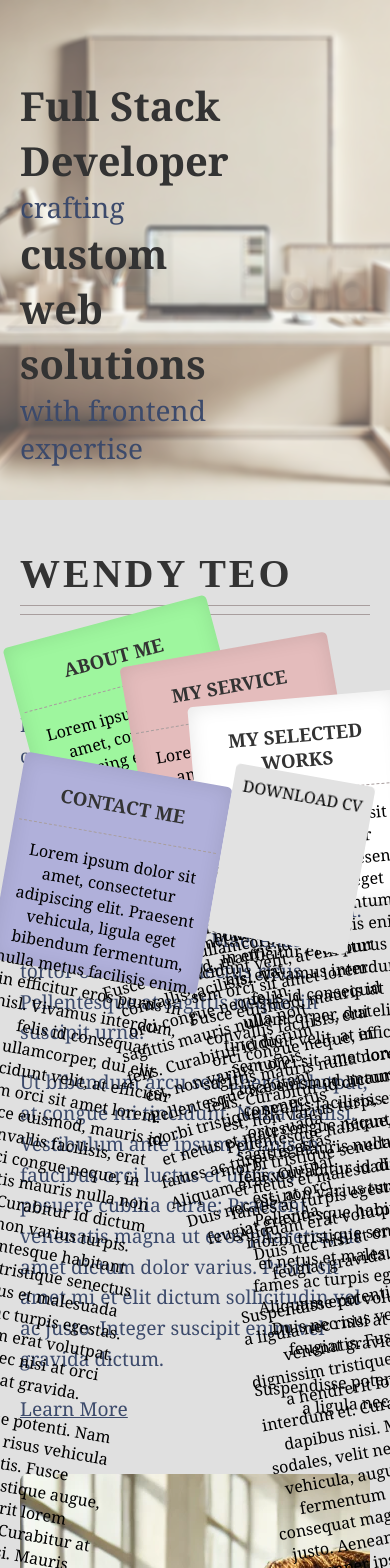
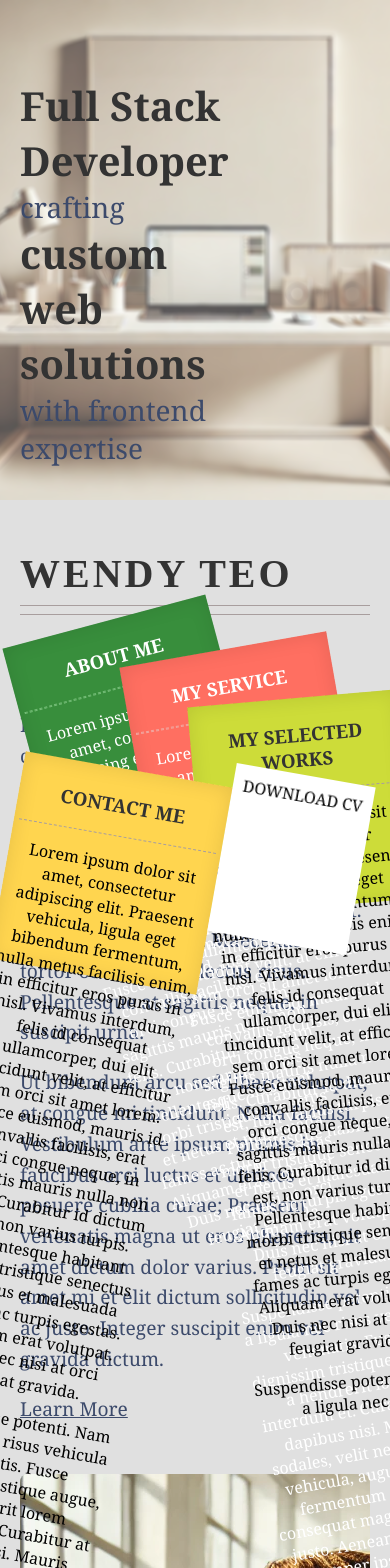
Before and after one commit to wteo/resumeWebsite2, a React (Create React App) app in the folder my-react-app/: page / in a window 390 px wide. Shown: the top 1568 px of the page. Built offline with nearby package versions, Linux system fonts and the light colour scheme; a web font is replaced by a local one.

Commit message:
Updated style

```diff
--- a/my-react-app/src/App.js
+++ b/my-react-app/src/App.js
@@ -36,24 +36,24 @@ function App() {
       <header className="header__menu">
       </header>
       <section className="folder" style={{ transform: isVisible ? 'translateY(0)' : 'translateY(100%)', opacity: isVisible ? 1 : 0 }}>
-        <div className="file blue">
+        <div className="file yellow">
           <h3>CONTACT ME</h3>
           <hr />
           <p>Lorem ipsum dolor sit amet, consectetur adipiscing elit. Praesent vehicula, ligula eget bibendum fermentum, nulla metus facilisis enim, in efficitur eros purus in nisl. Vivamus interdum, felis id consequat ullamcorper, dui elit tincidunt velit, at efficitur sem orci sit amet lorem. Fusce euismod, mauris id convallis facilisis, erat orci congue neque, in sagittis mauris nulla non felis. Curabitur id dictum est, non varius turpis. Pellentesque habitant morbi tristique senectus et netus et malesuada fames ac turpis egestas. Aliquam erat volutpat. Duis nec nisi at orci feugiat gravida.</p>
           <p>Suspendisse potenti. Nam a ligula nec risus vehicula venenatis. Fusce dignissim tristique augue, a hendrerit lorem interdum et. Curabitur at dapibus nisi. Mauris sodales, velit nec egestas vehicula, augue tortor fermentum erat, ac consequat magna nunc ut justo. Aenean tincidunt semper ipsum non facilisis. Aenean quis suscipit lorem.</p>
         </div>
-        <div className="file green">
+        <div className="file forest">
           <h3>ABOUT ME</h3>
           <hr />
           <p>Lorem ipsum dolor sit amet, consectetur adipiscing elit. Praesent vehicula, ligula eget bibendum fermentum, nulla metus facilisis enim, in efficitur eros purus in nisl. Vivamus interdum, felis id consequat ullamcorper, dui elit tincidunt velit, at efficitur sem orci sit amet lorem. Fusce euismod, mauris id convallis facilisis, erat orci congue neque, in sagittis mauris nulla non felis. Curabitur id dictum est, non varius turpis. Pellentesque habitant morbi tristique senectus et netus et malesuada fames ac turpis egestas. Aliquam erat volutpat. Duis nec nisi at orci feugiat gravida.</p>
         </div>
-        <div className="file pink">
+        <div className="file coral">
           <h3>MY SERVICE</h3>
           <hr />
           <p>Lorem ipsum dolor sit amet, consectetur adipiscing elit. Praesent vehicula, ligula eget bibendum fermentum, nulla metus facilisis enim, in efficitur eros purus in nisl. Vivamus interdum, felis id consequat ullamcorper, dui elit tincidunt velit, at efficitur sem orci sit amet lorem. Fusce euismod, mauris id convallis facilisis, erat orci congue neque, in sagittis mauris nulla non felis. Curabitur id dictum est, non varius turpis. Pellentesque habitant morbi tristique senectus et netus et malesuada fames ac turpis egestas. Aliquam erat volutpat. Duis nec nisi at orci feugiat gravida.</p>
           <p>Suspendisse potenti. Nam a ligula nec risus vehicula venenatis. Fusce dignissim tristique augue, a hendrerit lorem interdum et. Curabitur at dapibus nisi. Mauris sodales, velit nec egestas vehicula, augue tortor fermentum erat, ac consequat magna nunc ut justo. Aenean tincidunt semper ipsum non facilisis. Aenean quis suscipit lorem.</p>
         </div>
-        <div className="file white">
+        <div className="file lime">
           <h3>MY SELECTED WORKS</h3>
           <hr />
           <p>Lorem ipsum dolor sit amet, consectetur adipiscing elit. Praesent vehicula, ligula eget bibendum fermentum, nulla metus facilisis enim, in efficitur eros purus in nisl. Vivamus interdum, felis id consequat ullamcorper, dui elit tincidunt velit, at efficitur sem orci sit amet lorem. Fusce euismod, mauris id convallis facilisis, erat orci congue neque, in sagittis mauris nulla non felis. Curabitur id dictum est, non varius turpis. Pellentesque habitant morbi tristique senectus et netus et malesuada fames ac turpis egestas. Aliquam erat volutpat. Duis nec nisi at orci feugiat gravida.</p>
--- a/my-react-app/src/App.scss
+++ b/my-react-app/src/App.scss
@@ -19,7 +19,6 @@
   justify-content: center;
   align-items: center;
   padding: 5px;
-  border-radius: 5px;
   width: 100%;
   min-width: 230px;
   max-width: 500px;
@@ -28,57 +27,74 @@
   height: 300px;
 }
 
-.file.blue {
-  background-color: rgb(176, 176, 218);
+.file.yellow {
+  background-color: #FFD54F;
   z-index: 1500;
   transform: rotate(10deg);
   left: 0;
   top: 50px;
 }
 
-.file.blue:hover {
+.file.yellow:hover {
   transform: rotate(5deg);
   top: 0px;
   cursor: pointer;
 }
 
-.file.green {
-  background-color: rgb(158, 246, 158);
+.file.forest {
+  background-color: #388E3C;
+  color: #ffffff;
   z-index: 1100;
   transform: rotate(-15deg);
   left: -200px;
   top: -50px;
+
+  h3, p {
+    color: #ffffff;
+  }
+
+  hr {
+    border: 0.5px dashed #73bc76;
+  }
 }
 
-.file.green:hover {
+.file.forest:hover {
   transform: rotate(-10deg);
   top: -125px;
   cursor: pointer;
 }
 
-.file.pink {
-  background-color: rgb(228, 188, 188);
+.file.coral {
+  background-color: #FF6F61;
   z-index: 1200;
   transform: rotate(-15deg);
   left: -350px;
   top: 0;
+
+  h3, p {
+    color: #ffffff;
+  }
+
+  hr {
+    border: 0.5px dashed #f1a59e;
+  }
 }
 
-.file.pink:hover {
+.file.coral:hover {
   transform: rotate(-10deg);
   top: -75px;
   cursor: pointer;
 }
 
-.file.white {
-  background-color: white;
+.file.lime {
+  background-color: #CDDC39;
   z-index: 1300;
   transform: rotate(-15deg);
   left: -500px;
   top: 40px;
 }
 
-.file.white:hover {
+.file.lime:hover {
   transform: rotate(-10deg);
   top: -35px;
   cursor: pointer;
@@ -89,10 +105,9 @@
   bottom: -100px;
   right: 7vw;
   z-index: 3000;
-  background-color: rgb(226, 226, 226);
+  background-color: rgb(255, 255, 255);
   color: rgb(0, 0, 0);
   padding: 10px;
-  border-radius: 5px;
   height: 150px;
   transform: rotate(10deg);
   transition: all 0.3s ease-in-out;
@@ -114,23 +129,23 @@
     min-width: 250px;
   }
 
-  .file.blue {
+  .file.yellow {
     top: 45px;
   }
 
-  .file.pink {
+  .file.coral {
     transform: rotate(-10deg);
   }
 
-  .file.pink:hover {
+  .file.coral:hover {
     transform: rotate(-5deg);
   }
 
-  .file.white {
+  .file.lime {
     transform: rotate(-5deg);
   }
 
-  .file.white:hover {
+  .file.lime:hover {
     transform: rotate(0deg);
   }
 }
@@ -147,38 +162,38 @@
     min-width: 200px;
   }
 
-  .file.blue {
+  .file.yellow {
     left: -60px;
     top: 50px;
   }
 
-  .file.blue:hover {
+  .file.yellow:hover {
     top: 0;
   }
 
-  .file.green {
+  .file.forest {
     left: -250px;
     top: -100px;
   }
 
-  .file.green:hover {
+  .file.forest:hover {
     top: -150px;
   }
 
-  .file.pink {
+  .file.coral {
     top: -70px;
   }
 
-  .file.pink:hover {
+  .file.coral:hover {
     top: -120px;
   }
 
-  .file.white {
+  .file.lime {
     left: -500px;
     top: -20px;
   }
 
-  .file.white:hover {
+  .file.lime:hover {
     top: -70px;
     cursor: pointer;
   }
--- a/my-react-app/src/components/About.scss
+++ b/my-react-app/src/components/About.scss
@@ -2,7 +2,7 @@
 
 .about {
     text-align: left;
-    padding: 80px 50px;
+    padding: 80px 50px 50px;
     background-color: $primary-bg-color;
 
     &__title {
--- a/my-react-app/src/components/Experience.scss
+++ b/my-react-app/src/components/Experience.scss
@@ -4,8 +4,12 @@
     text-align: left;
     font-size: 1.2rem;
     line-height: 1.6;
-    padding: 40px;
+    padding: 50px;
     background-color: $primary-bg-color;
+
+    &__content-title {
+        margin: 0;
+    }
 }
 
 .experience__content-accordion {
@@ -31,3 +35,9 @@
         }
     }
 }
+
+@media only screen and (max-width: 650px) {
+    .experience {
+        padding: 20px;
+    }
+}
```
